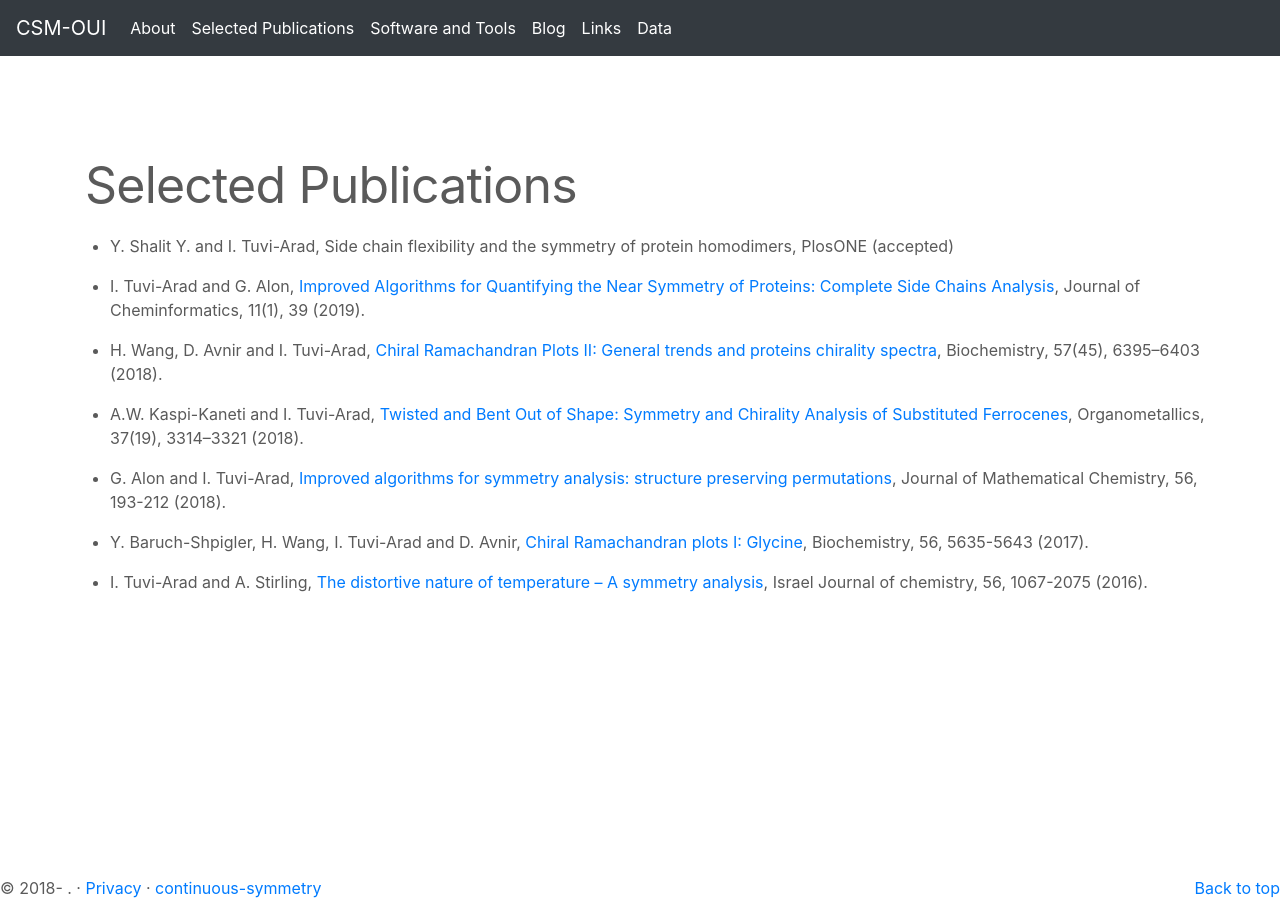
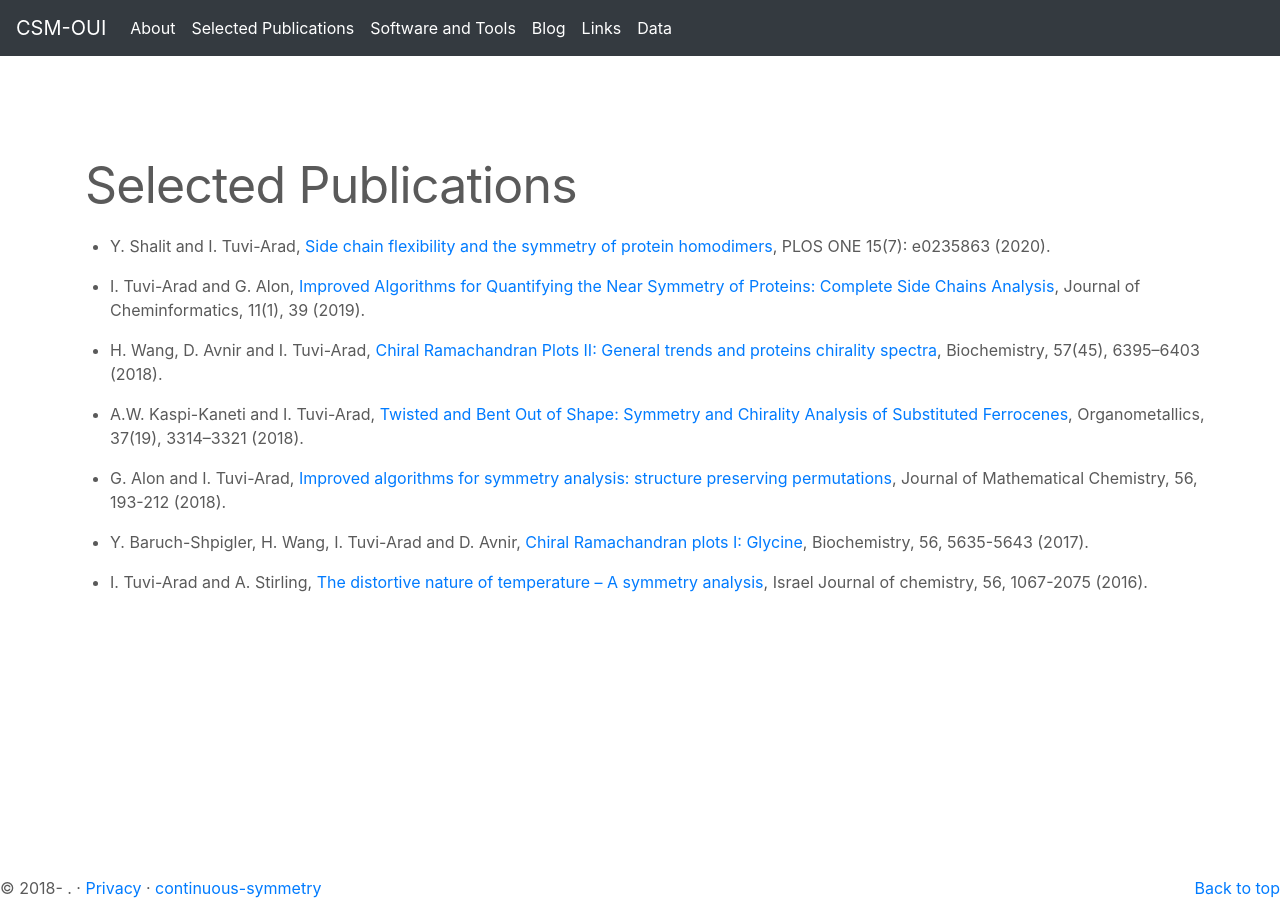
Before and after one commit to continuous-symmetry/our_research_group, a Jekyll site: the page built from 02_selected_publications.md, in a window 1280 px wide. Built offline with Jekyll 4.4.1, drawn with Linux system fonts in a browser that asks for light colours.

Commit message:
Update 02_selected_publications.md

```diff
--- a/02_selected_publications.md
+++ b/02_selected_publications.md
@@ -4,7 +4,7 @@ title: "Selected Publications"
 permalink: "/selected_publications/"
 ---
 
-* Y. Shalit Y. and I. Tuvi-Arad, Side chain flexibility and the symmetry of protein homodimers, PlosONE (accepted)
+ * Y. Shalit and I. Tuvi-Arad, [Side chain flexibility and the symmetry of protein homodimers](https://doi.org/10.1371/journal.pone.0235863), PLOS ONE 15(7): e0235863 (2020).
 
 * I. Tuvi-Arad and G. Alon, [Improved Algorithms for Quantifying the Near Symmetry of Proteins: Complete Side Chains Analysis](https://jcheminf.biomedcentral.com/articles/10.1186/s13321-019-0360-9), Journal of Cheminformatics, 11(1), 39 (2019).
 
```
